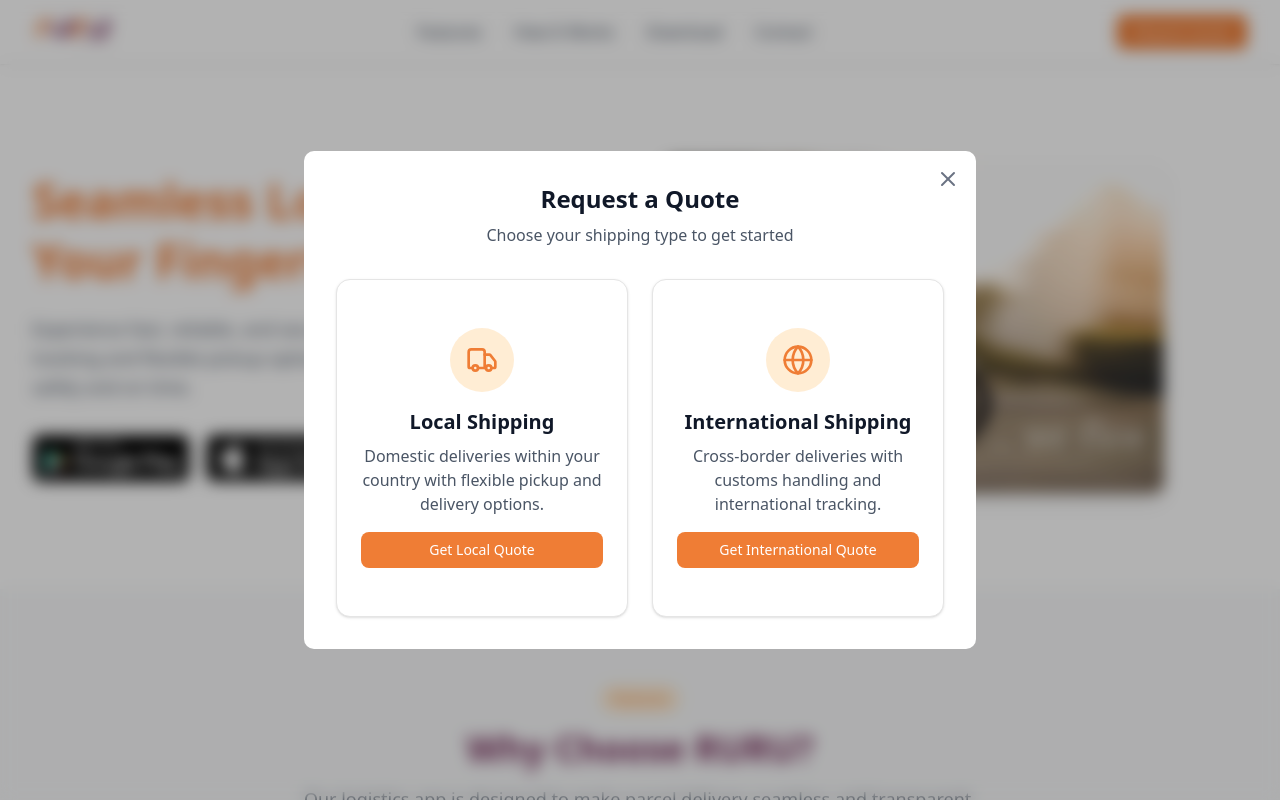
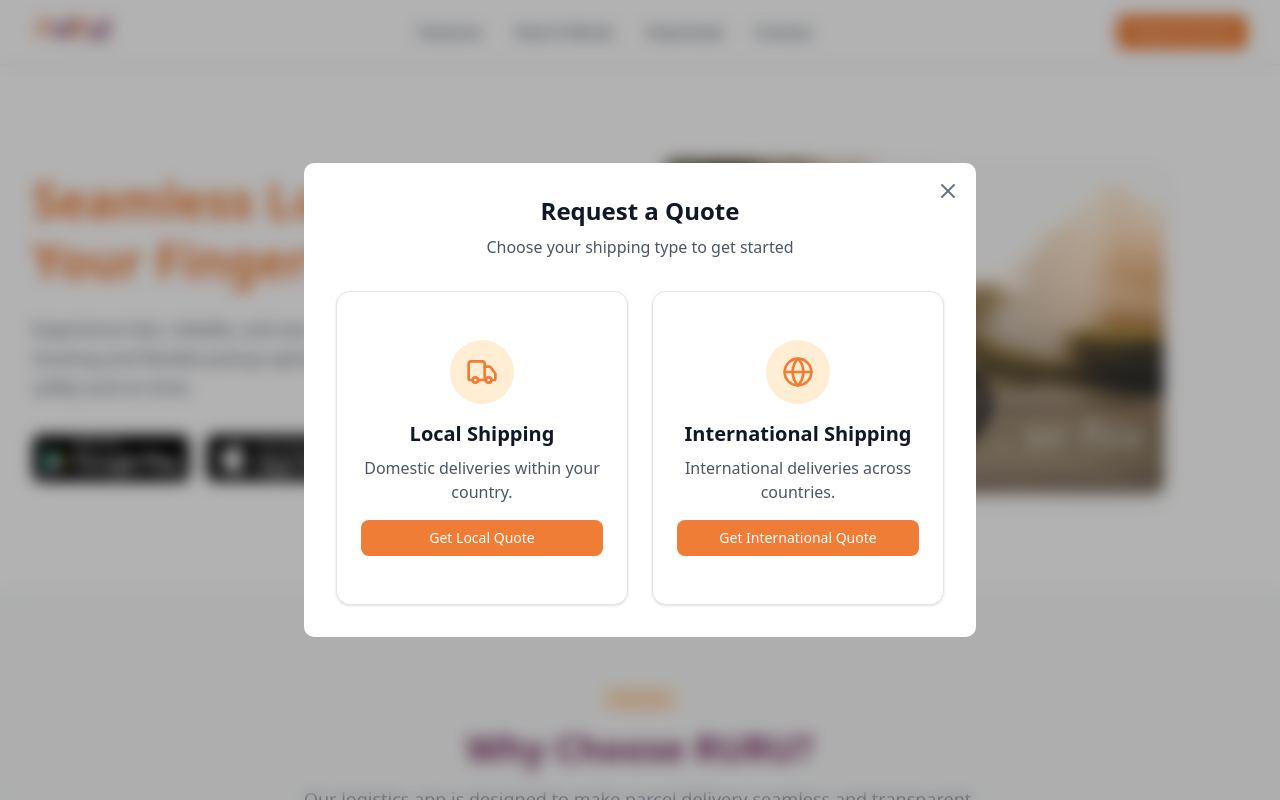
Before and after one commit to kenny-tech/ruru-landing, a Next.js app: page / in a window 1280 px wide. Both pictures are taken after a click on the button "Request Quote". Shown: the top 800 px of the page. Built offline with nearby package versions, Linux system fonts and the light colour scheme.

Commit message:
Delivery details

```diff
--- a/components/quote-modal.tsx
+++ b/components/quote-modal.tsx
@@ -48,7 +48,7 @@ export function QuoteModal({ isOpen, onClose, onSelectLocal, onSelectInternation
                 </div>
                 <h3 className="text-xl font-semibold text-gray-900 mb-2">Local Shipping</h3>
                 <p className="text-gray-600 mb-4">
-                  Domestic deliveries within your country with flexible pickup and delivery options.
+                  Domestic deliveries within your country.
                 </p>
                 <Button className="w-full bg-[#EF7D35] hover:bg-orange-700 text-white">Get Local Quote</Button>
               </CardContent>
@@ -61,7 +61,7 @@ export function QuoteModal({ isOpen, onClose, onSelectLocal, onSelectInternation
                 </div>
                 <h3 className="text-xl font-semibold text-gray-900 mb-2">International Shipping</h3>
                 <p className="text-gray-600 mb-4">
-                  Cross-border deliveries with customs handling and international tracking.
+                  International deliveries across countries.
                 </p>
                 <Button className="w-full bg-[#EF7D35] hover:bg-orange-700 text-white">Get International Quote</Button>
               </CardContent>
```
